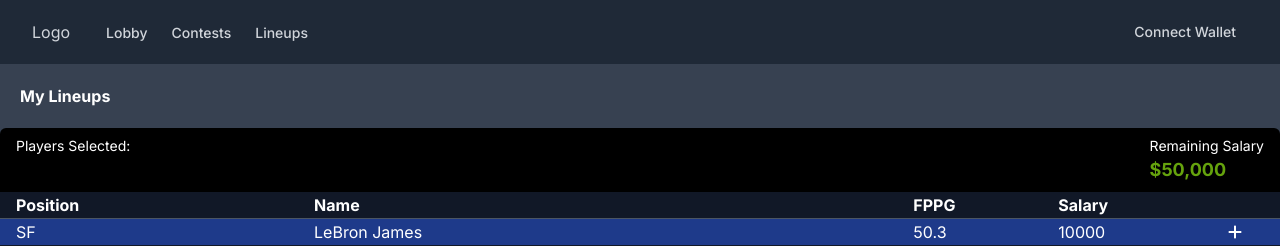
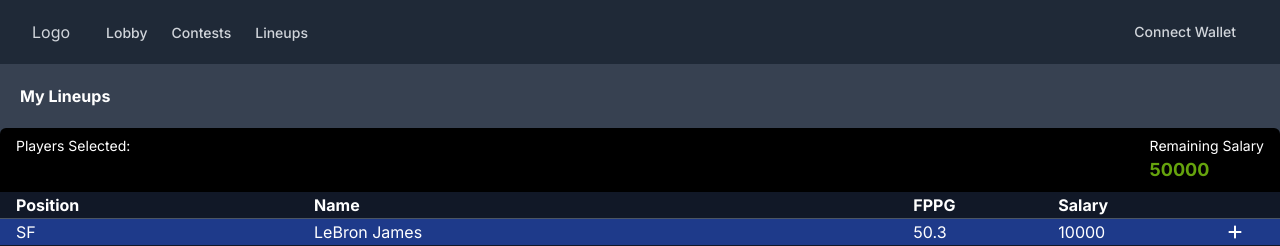
Before and after one commit to stallionStake/Stallion-Frontend, a Next.js app: page /lineups in a window 1280 px wide. Shown: the top 246 px of the page. Built offline with nearby package versions, Linux system fonts and the light colour scheme.

Commit message:
checkout

```diff
--- a/src/app/lineups/page.jsx
+++ b/src/app/lineups/page.jsx
@@ -1,14 +1,14 @@
-import PickerHeader from "@/components/PlayerPicker/PickerHeader";
 import PlayerPicker from "@/components/PlayerPicker/PlayerPicker";
 
+
 const Lineups = () => {
+
   return (
     <div>
       <div>
         <h1 class="font-bold px-5 py-5">My Lineups</h1>
       </div>
-      <PickerHeader />
-      <PlayerPicker />
+      <PlayerPicker/>
     </div>
   );
 };
--- a/src/components/PlayerPicker/PickerHeader.jsx
+++ b/src/components/PlayerPicker/PickerHeader.jsx
@@ -1,6 +1,4 @@
-import CounterDisplay from "./CounterDisplay";
-
-const PickerHeader = () => {
+const PickerHeader = ({remainingSalary}) => {
   return (
     <div className="container mx-auto">
       <div className="bg-black flex p-2 px-4 justify-between rounded-t-md">
@@ -11,7 +9,7 @@ const PickerHeader = () => {
         </div>
         <div>
           <div className="text-sm">Remaining Salary</div>
-          <div className="text-lg text-lime-600 font-bold">$50,000</div>
+          <div className="text-lg text-lime-600 font-bold">{remainingSalary}</div>
         </div>
       </div>
     </div>
--- a/src/components/PlayerPicker/PlayerPicker.jsx
+++ b/src/components/PlayerPicker/PlayerPicker.jsx
@@ -4,14 +4,19 @@ import { useState } from "react";
 import { players } from "../data/players";
 import { FontAwesomeIcon } from "@fortawesome/react-fontawesome";
 import { faMinus, faPlus } from "@fortawesome/free-solid-svg-icons";
+import PickerHeader from "@/components/PlayerPicker/PickerHeader";
+
 
 const PlayerPicker = () => {
+  const initialSalaryAmount = 50000
   const [lineup, setLineup] = useState([]);
   const [counter, setCounter] = useState(0);
+  const [remainingSalary, setRemainingSalary] = useState(initialSalaryAmount);
 
-  const handleAddPlayer = (playerId) => {
+  const handleAddPlayer = (playerId, playerSalary) => {
     if (counter < 6) {
       const selectedPlayer = players.find((player) => player.id === playerId);
+      setRemainingSalary(remainingSalary - playerSalary )
       setLineup([...lineup, selectedPlayer]);
       setCounter(counter + 1);
     }
@@ -24,6 +29,8 @@ const PlayerPicker = () => {
   };
 
   return (
+    <>
+      <PickerHeader remainingSalary={remainingSalary} />
       <div className="container mx-auto">
         <div className="flex justify-between bg-blue-900 h-80 overflow-auto rounded-b-md">
           <table className="w-full divide-y divide-gray-600">
@@ -45,7 +52,7 @@ const PlayerPicker = () => {
                   <td>{player.salary}</td>
                   <td>
                     <button
-                    onClick={() => handleAddPlayer(player.id)}
+                      onClick={() => handleAddPlayer(player.id, player.salary)}
                       disabled={counter >= 6}
                     >
                       <FontAwesomeIcon icon={faPlus} />
@@ -87,6 +94,7 @@ const PlayerPicker = () => {
           </div>
         </div>
       </div>
+    </>
   );
 };
 
```
Lines whose indentation alone changed are shown as unchanged.
